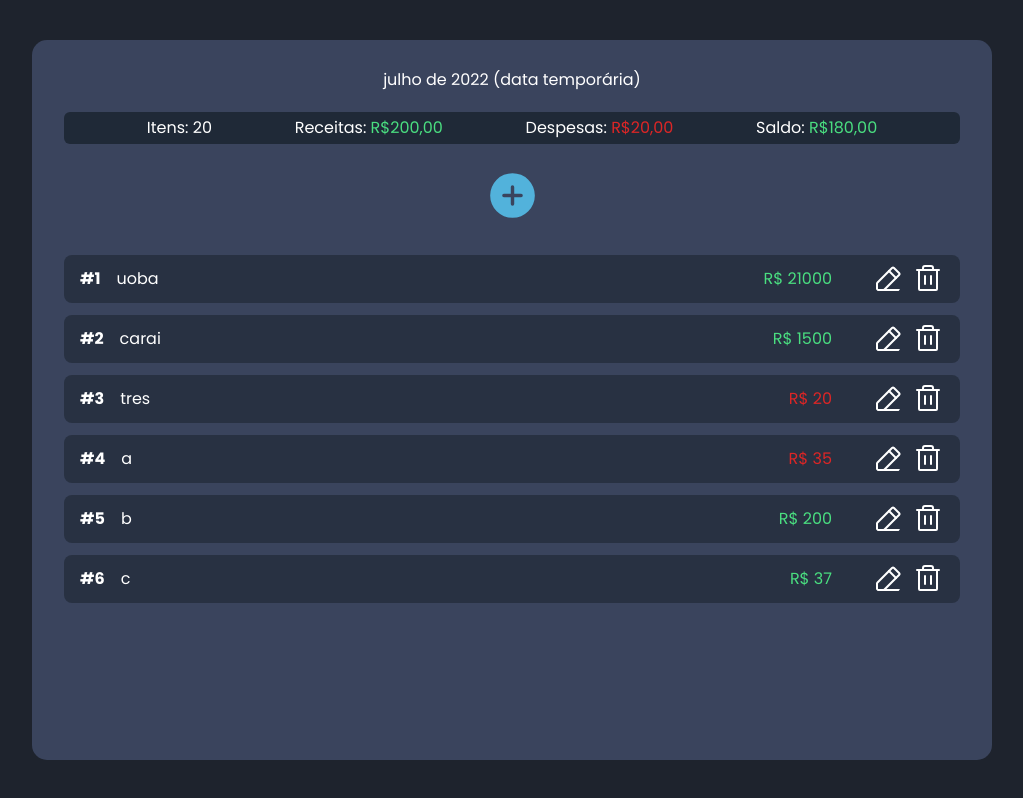
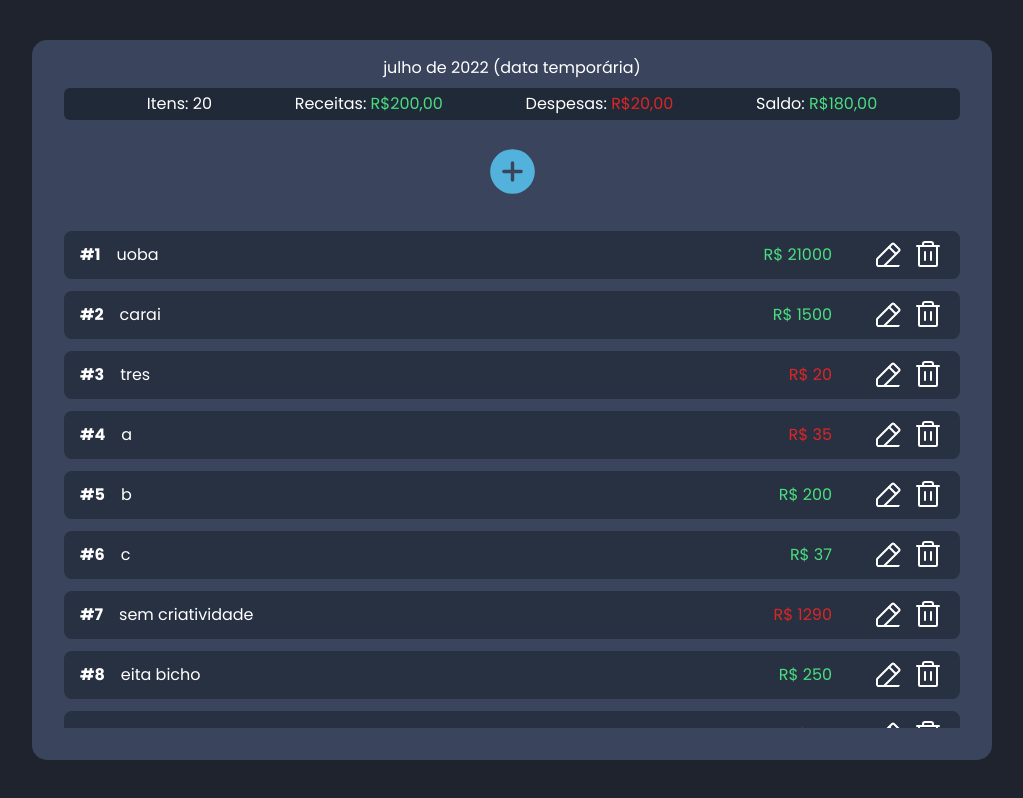
Before and after one commit to RafaelBerger/financial-management, a React (Vite) app in the folder frontend/: page / in a window 1280 px wide. Shown: the whole page, without its empty margins (128-1151 px from the left). Built offline with nearby package versions, Linux system fonts and the light colour scheme.

Commit message:
modal na edição adicionado

```diff
--- a/frontend/src/App.tsx
+++ b/frontend/src/App.tsx
@@ -63,6 +63,7 @@ function App() {
               onClick={openModal}
             />
           </div>
+          <div className="overflow-auto">
             {testando.map((task: any) => {
               return (
                 <Card
@@ -74,6 +75,7 @@ function App() {
                 />
               );
             })}
+          </div>
         </main>
       </div>
     </>
--- a/frontend/src/components/Card.tsx
+++ b/frontend/src/components/Card.tsx
@@ -1,5 +1,7 @@
-import { PencilSimpleLine, Trash } from "phosphor-react";
+import { PencilSimpleLine, Trash, XCircle } from "phosphor-react";
+import Modal from "react-modal";
 import { useState } from "react";
+import ModalCreation from "./ModalCreation";
 
 interface CardProps {
   id: number;
@@ -11,7 +13,37 @@ interface CardProps {
 const Card = (props: CardProps) => {
   const [isPositive, _setIsPositive] = useState(props.positive);
 
+  const [isOpen, setIsOpen] = useState(false);
+
+  function openModal() {
+    setIsOpen(true);
+  }
+
+  function closeModal() {
+    setIsOpen(false);
+  }
+
   return (
+    <>
+      <Modal
+        isOpen={isOpen}
+        onRequestClose={closeModal}
+        contentLabel="Example Modal"
+        className="Modal"
+        overlayClassName="Overlay"
+        ariaHideApp={false}
+      >
+        <div className="w-full flex justify-end">
+          <XCircle
+            size={36}
+            color="#ffffff"
+            weight="fill"
+            className="cursor-pointer mr-2 mt-2"
+            onClick={closeModal}
+          />
+        </div>
+        <ModalCreation />
+      </Modal>
       <article className="w-full flex items-center justify-between bg-pers-200 px-4 py-2 mb-3 rounded-lg">
         <div className="flex gap-4 items-center max-w-2xl">
           <b>#{props.id}</b>
@@ -32,11 +64,13 @@ const Card = (props: CardProps) => {
               size={32}
               color="#ffffff"
               className="cursor-pointer rounded-full"
+              onClick={openModal}
             />
             <Trash size={32} color="#ffffff" className="cursor-pointer" />
           </div>
         </div>
       </article>
+    </>
   );
 };
 
--- a/frontend/src/teste.js
+++ b/frontend/src/teste.js
@@ -5,4 +5,19 @@ export default [
   { id: 4, description: "a", value: 35, positive: false },
   { id: 5, description: "b", value: 200, positive: true },
   { id: 6, description: "c", value: 37, positive: true },
+  { id: 7, description: "sem criatividade", value: 1290, positive: false },
+  { id: 8, description: "eita bicho", value: 250, positive: true },
+  { id: 9, description: "testando", value: 90, positive: false },
+  { id: 10, description: "aiai", value: 45, positive: false },
+  { id: 10, description: "aiai", value: 45, positive: false },
+  { id: 10, description: "aiai", value: 45, positive: false },
+  { id: 10, description: "aiai", value: 45, positive: false },
+  { id: 10, description: "aiai", value: 45, positive: false },
+  { id: 10, description: "aiai", value: 45, positive: false },
+  { id: 10, description: "aiai", value: 45, positive: false },
+  { id: 10, description: "aiai", value: 45, positive: false },
+  { id: 10, description: "aiai", value: 45, positive: false },
+  { id: 10, description: "aiai", value: 45, positive: false },
+  { id: 10, description: "aiai", value: 45, positive: false },
+  { id: 10, description: "aiai", value: 45, positive: false },
 ];
```
Lines whose indentation alone changed are shown as unchanged.
